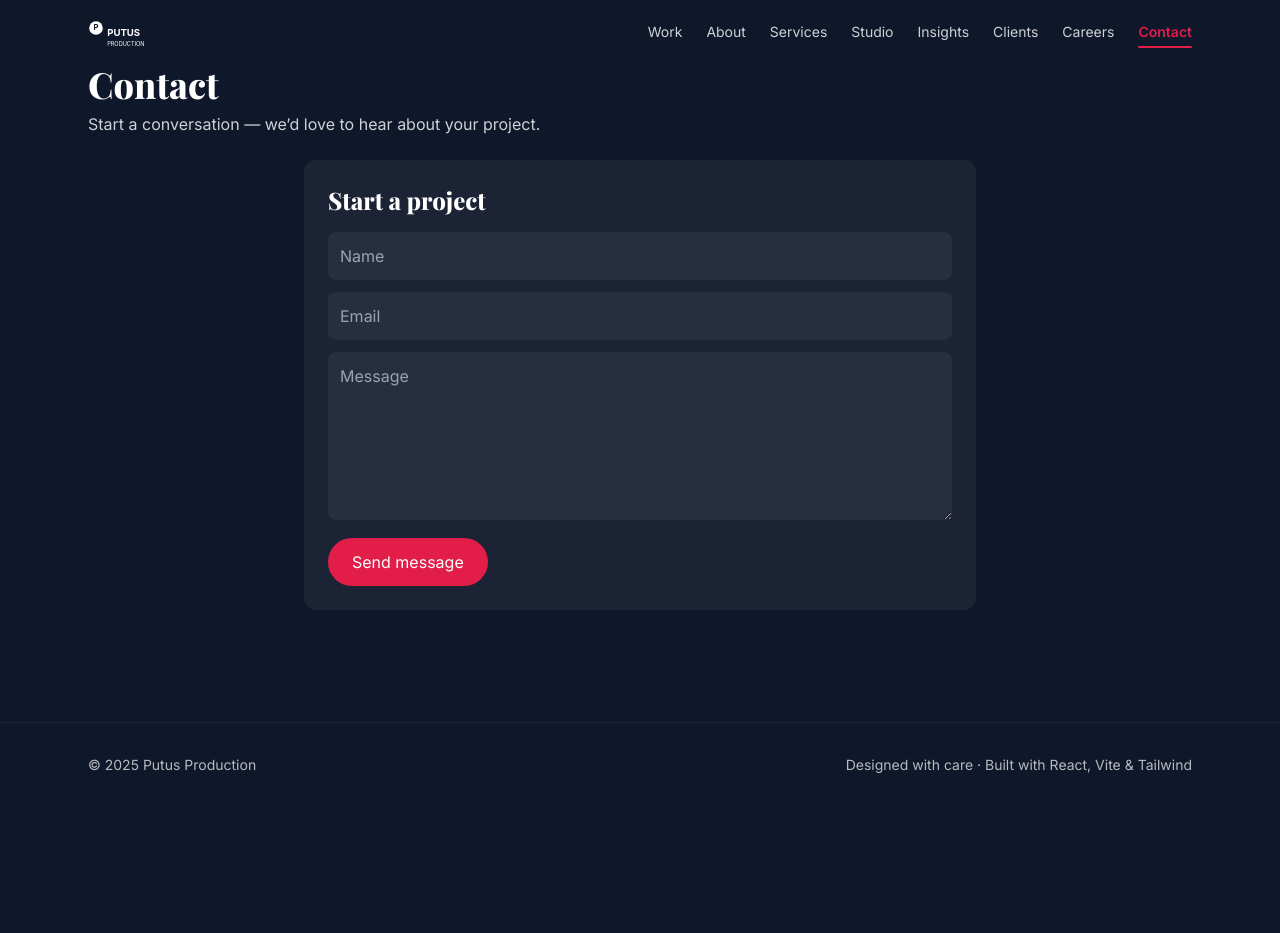
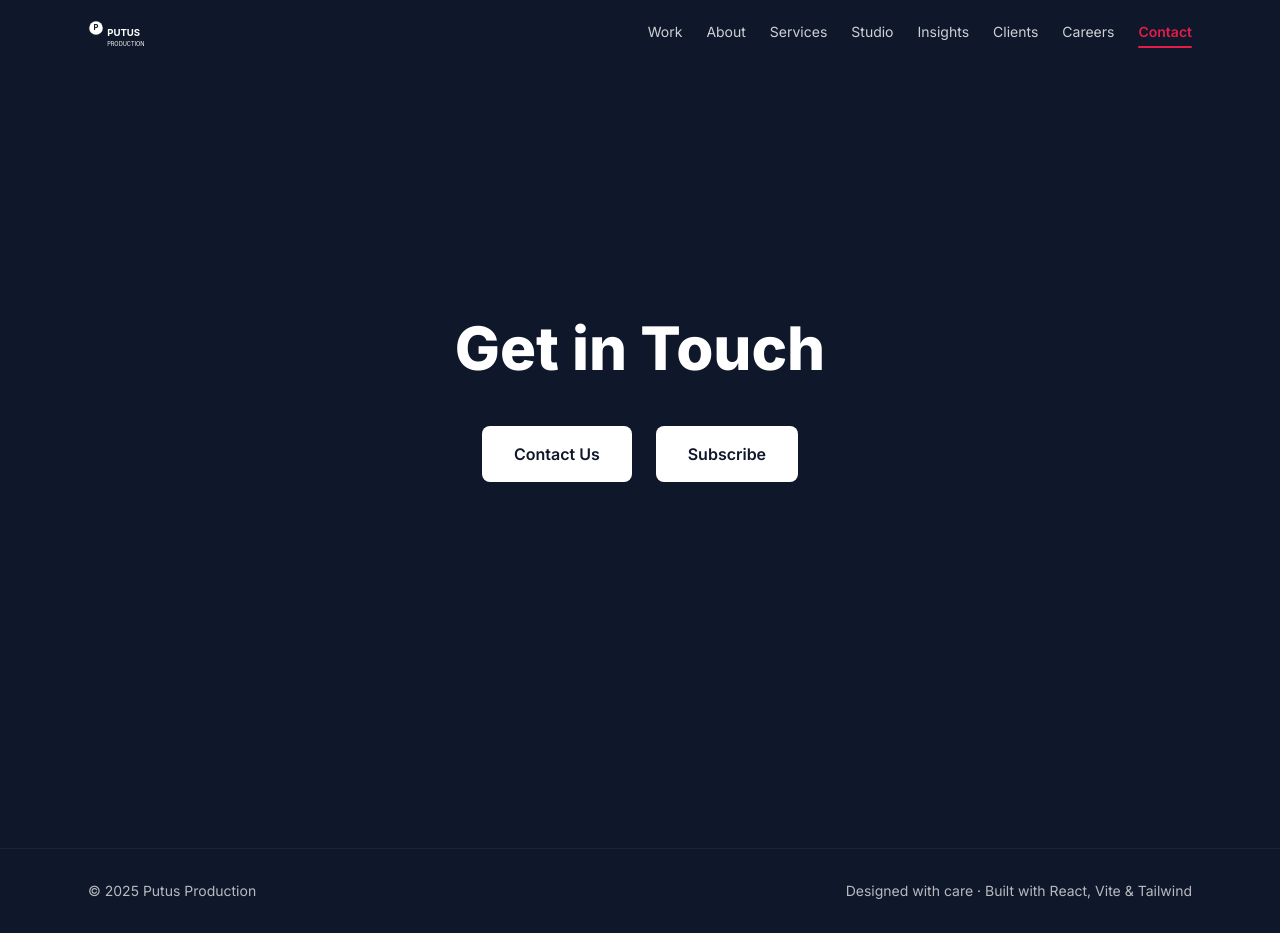
Before and after one commit to manishsinghsfdeveloper/putusproduction, a React (Vite) app in the folder frontend/: page /putusproduction/contact in a window 1280 px wide. Before the commit the page ends 807 px from the top, so only its background shows below. Built offline with nearby package versions, Linux system fonts and the light colour scheme.

Commit message:
Updated Contact Page

```diff
--- a/frontend/src/App.tsx
+++ b/frontend/src/App.tsx
@@ -15,29 +15,39 @@ import Contact from './pages/Contact'
 import Clients from './pages/Clients'
 import Insights from './pages/Insights'
 import NotFound from './pages/NotFound'
-import WorkDetail from '@/pages/WorkDetail' // new route import
+import WorkDetail from '@/pages/WorkDetail'
 import LeaderDetail from '@/pages/LeaderDetail'
+
+// 👇 Import new components
+import ContactForm from '@/components/contact/ContactForm'
+import SubscribeForm from '@/components/contact/SubscribeForm'
 
 export default function App() {
   const location = useLocation()
+
   return (
     <div className="min-h-screen flex flex-col">
       <PageLoader />
       <Navbar />
       <AnimatePresence mode="wait" initial={false}>
         <Routes location={location} key={location.pathname}>
-          <Route path="/" element={<PageWrap><Home/></PageWrap>} />
-          <Route path="/work" element={<PageWrap><Work/></PageWrap>} />
-          <Route path="/work/:slug" element={<PageWrap><WorkDetail/></PageWrap>} />
-          <Route path="/services" element={<PageWrap><Services/></PageWrap>} />
-          <Route path="/about" element={<About />} />
-          <Route path="/leader/:id" element={<PageWrap><LeaderDetail/></PageWrap>} />
-          <Route path="/studio" element={<PageWrap><Studio/></PageWrap>} />
-          <Route path="/careers" element={<PageWrap><Careers/></PageWrap>} />
-          <Route path="/contact" element={<PageWrap><Contact/></PageWrap>} />
-          <Route path="/clients" element={<PageWrap><Clients/></PageWrap>} />
-          <Route path="/insights" element={<PageWrap><Insights/></PageWrap>} />
-          <Route path="*" element={<PageWrap><NotFound/></PageWrap>} />
+          <Route path="/" element={<PageWrap><Home /></PageWrap>} />
+          <Route path="/work" element={<PageWrap><Work /></PageWrap>} />
+          <Route path="/work/:slug" element={<PageWrap><WorkDetail /></PageWrap>} />
+          <Route path="/services" element={<PageWrap><Services /></PageWrap>} />
+          <Route path="/about" element={<PageWrap><About /></PageWrap>} />
+          <Route path="/leader/:id" element={<PageWrap><LeaderDetail /></PageWrap>} />
+          <Route path="/studio" element={<PageWrap><Studio /></PageWrap>} />
+          <Route path="/careers" element={<PageWrap><Careers /></PageWrap>} />
+
+          {/* 👇 Contact and its subroutes */}
+          <Route path="/contact" element={<PageWrap><Contact /></PageWrap>} />
+          <Route path="/contact/contact-us" element={<PageWrap><ContactForm /></PageWrap>} />
+          <Route path="/contact/subscribe" element={<PageWrap><SubscribeForm /></PageWrap>} />
+
+          <Route path="/clients" element={<PageWrap><Clients /></PageWrap>} />
+          <Route path="/insights" element={<PageWrap><Insights /></PageWrap>} />
+          <Route path="*" element={<PageWrap><NotFound /></PageWrap>} />
         </Routes>
       </AnimatePresence>
       <Footer />
@@ -45,13 +55,13 @@ export default function App() {
   )
 }
 
-function PageWrap({children}:{children:React.ReactNode}) {
+function PageWrap({ children }: { children: React.ReactNode }) {
   return (
     <motion.main
-      initial={{opacity:0, y:10}}
-      animate={{opacity:1,y:0}}
-      exit={{opacity:0,y:-10}}
-      transition={{duration:0.5}}
+      initial={{ opacity: 0, y: 10 }}
+      animate={{ opacity: 1, y: 0 }}
+      exit={{ opacity: 0, y: -10 }}
+      transition={{ duration: 0.5 }}
       className="flex-1"
     >
       {children}
--- /dev/null
+++ b/frontend/src/components/contact/ContactForm.tsx
@@ -0,0 +1,34 @@
+// src/components/contact/ContactForm.tsx
+import { Link } from "react-router-dom"
+import { motion } from "framer-motion"
+
+export default function ContactForm() {
+  return (
+    <section className="min-h-screen bg-[#0f172a] text-white px-8 md:px-20 py-24">
+      <motion.div
+        initial={{ opacity: 0, y: 30 }}
+        animate={{ opacity: 1, y: 0 }}
+        transition={{ duration: 0.6 }}
+        className="max-w-2xl mx-auto"
+      >
+        <Link
+          to="/contact"
+          className="text-gray-300 hover:text-white mb-8 inline-block transition-all duration-300"
+        >
+          ← Back
+        </Link>
+
+        <h1 className="text-4xl font-bold mb-8">Contact Us</h1>
+
+        <form className="space-y-6">
+          <input type="text" placeholder="Your Name" className="w-full p-4 bg-gray-800 text-white rounded-lg" />
+          <input type="email" placeholder="Your Email" className="w-full p-4 bg-gray-800 text-white rounded-lg" />
+          <textarea placeholder="Your Message" className="w-full p-4 bg-gray-800 text-white rounded-lg h-32" />
+          <button className="px-8 py-4 bg-white text-[#0f172a] rounded-lg font-semibold hover:bg-gray-300 transition-all duration-300">
+            Send Message
+          </button>
+        </form>
+      </motion.div>
+    </section>
+  )
+}
--- /dev/null
+++ b/frontend/src/components/contact/ContactOptions.tsx
@@ -0,0 +1,49 @@
+// src/components/contact/ContactOptions.tsx
+import { motion } from 'framer-motion'
+import { Link } from 'react-router-dom'
+
+export default function ContactOptions() {
+  return (
+    <section className="min-h-screen bg-[#0f172a] text-white flex flex-col justify-center">
+      <div className="container mx-auto px-6 md:px-12 max-w-5xl">
+        <motion.div
+          initial={{ opacity: 0, y: 20 }}
+          animate={{ opacity: 1, y: 0 }}
+          transition={{ duration: 0.6, ease: 'easeOut' }}
+        >
+          <div className="grid md:grid-cols-2 gap-16">
+            {/* Contact Us */}
+            <div className="group relative cursor-pointer">
+              <Link to="/contact/contact-us">
+                <motion.h2 className="text-2xl font-semibold mb-2">Contact us</motion.h2>
+                <motion.div
+                  className="h-px bg-white/30 group-hover:bg-white transition-all duration-500 origin-left"
+                  initial={{ scaleX: 0 }}
+                  whileHover={{ scaleX: 1 }}
+                />
+                <p className="mt-4 text-lg text-gray-300 max-w-md">
+                  Reach out for new business, media inquiries and other requests.
+                </p>
+              </Link>
+            </div>
+
+            {/* Subscribe */}
+            <div className="group relative cursor-pointer">
+              <Link to="/contact/subscribe">
+                <motion.h2 className="text-2xl font-semibold mb-2">Subscribe</motion.h2>
+                <motion.div
+                  className="h-px bg-white/30 group-hover:bg-white transition-all duration-500 origin-left"
+                  initial={{ scaleX: 0 }}
+                  whileHover={{ scaleX: 1 }}
+                />
+                <p className="mt-4 text-lg text-gray-300 max-w-md">
+                  Stay up to date with our latest thinking.
+                </p>
+              </Link>
+            </div>
+          </div>
+        </motion.div>
+      </div>
+    </section>
+  )
+}
--- /dev/null
+++ b/frontend/src/components/contact/SubscribeForm.tsx
@@ -0,0 +1,33 @@
+// src/components/contact/SubscribeForm.tsx
+import { Link } from "react-router-dom"
+import { motion } from "framer-motion"
+
+export default function SubscribeForm() {
+  return (
+    <section className="min-h-screen bg-[#0f172a] text-white px-8 md:px-20 py-24">
+      <motion.div
+        initial={{ opacity: 0, y: 30 }}
+        animate={{ opacity: 1, y: 0 }}
+        transition={{ duration: 0.6 }}
+        className="max-w-2xl mx-auto"
+      >
+        <Link
+          to="/contact"
+          className="text-gray-300 hover:text-white mb-8 inline-block transition-all duration-300"
+        >
+          ← Back
+        </Link>
+
+        <h1 className="text-4xl font-bold mb-8">Subscribe</h1>
+
+        <form className="space-y-6">
+          <input type="text" placeholder="Your Name" className="w-full p-4 bg-gray-800 text-white rounded-lg" />
+          <input type="email" placeholder="Your Email" className="w-full p-4 bg-gray-800 text-white rounded-lg" />
+          <button className="px-8 py-4 bg-white text-[#0f172a] rounded-lg font-semibold hover:bg-gray-300 transition-all duration-300">
+            Subscribe
+          </button>
+        </form>
+      </motion.div>
+    </section>
+  )
+}
--- a/frontend/src/pages/Contact.tsx
+++ b/frontend/src/pages/Contact.tsx
@@ -1,14 +1,39 @@
-import ContactForm from '../components/ContactForm'
-export default function Contact(){
+// src/pages/Contact.tsx
+import { Link } from "react-router-dom"
+import { motion } from "framer-motion"
+
+export default function Contact() {
   return (
-    <section className="section" id="contact">
-      <div className="container max-w-3xl">
-        <h1 className="font-display text-4xl font-bold">Contact</h1>
-        <p className="mt-2 text-white/80">Start a conversation — we’d love to hear about your project.</p>
-        <div className="mt-6">
-          <ContactForm />
-        </div>
-      </div>
+    <section className="min-h-screen bg-[#0f172a] text-white px-8 md:px-20 py-24 flex flex-col justify-center items-center">
+      <motion.h1
+        className="text-4xl md:text-6xl font-bold mb-12 text-center"
+        initial={{ opacity: 0, y: 20 }}
+        animate={{ opacity: 1, y: 0 }}
+        transition={{ duration: 0.6 }}
+      >
+        Get in Touch
+      </motion.h1>
+
+      <motion.div
+        className="flex flex-col md:flex-row gap-6"
+        initial={{ opacity: 0 }}
+        animate={{ opacity: 1 }}
+        transition={{ delay: 0.3, duration: 0.6 }}
+      >
+        <Link
+          to="/contact/contact-us"
+          className="px-8 py-4 bg-white text-[#0f172a] font-semibold rounded-lg hover:bg-gray-300 transition-all duration-300"
+        >
+          Contact Us
+        </Link>
+
+        <Link
+          to="/contact/subscribe"
+          className="px-8 py-4 bg-white text-[#0f172a] font-semibold rounded-lg hover:bg-gray-300 transition-all duration-300"
+        >
+          Subscribe
+        </Link>
+      </motion.div>
     </section>
   )
 }
```
Also changed, not shown: frontend/src/components/OldContactForm.tsx (renamed from frontend/src/components/ContactForm.tsx).
